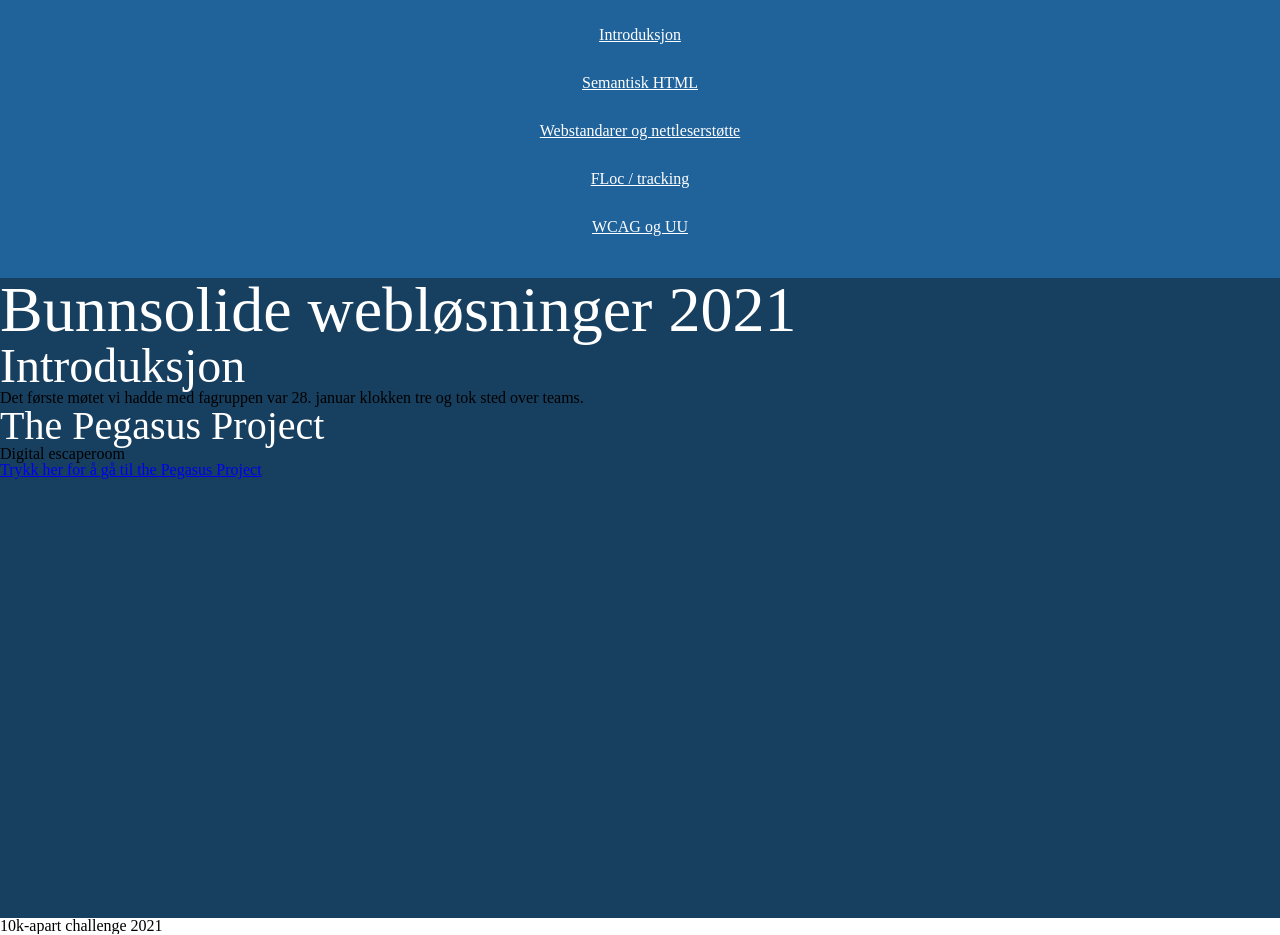
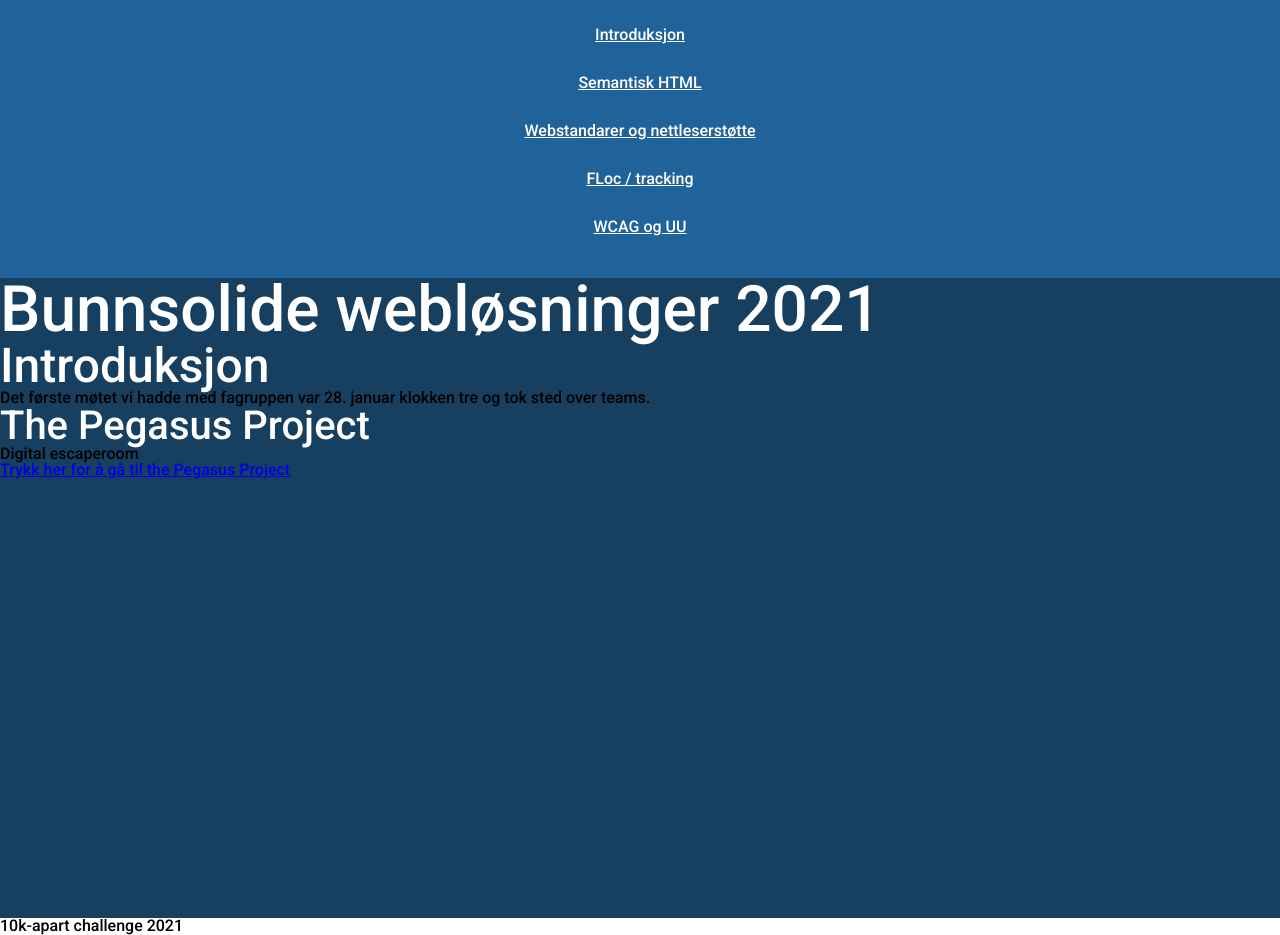
Before and after one commit to alexanderhanssen/bunnsolid-2021-html, a plain HTML site: page src/index.html in a window 1280 px wide. Drawn offline with Linux system fonts and the light colour scheme.

Commit message:
Add roboto

```diff
--- a/src/index.html
+++ b/src/index.html
@@ -2,6 +2,10 @@
   <head>
     <link href="styles/reset.css" rel="stylesheet"></link>
     <link href="styles/styles.css" rel="stylesheet"></link>
+    <link href="https://fonts.googleapis.com/css?family=Roboto:500,500i,700,700i&display=swap" rel="stylesheet" media="print" onload="this.media='all'">
+    <noscript>
+      <link rel="stylesheet" href="https://fonts.googleapis.com/css?family=Roboto:500,500i,700,700i&display=swap">
+  </noscript>
   </head>
   <body>
     <header>
--- a/src/styles/styles.css
+++ b/src/styles/styles.css
@@ -5,6 +5,10 @@
   --color-four: #f6d55c;
   --color-five: #ed553b;
   --color-white: white;
+}
+
+body {
+  font-family: "Roboto";
 }
 header {
   background-color: var(--color-two);
```
